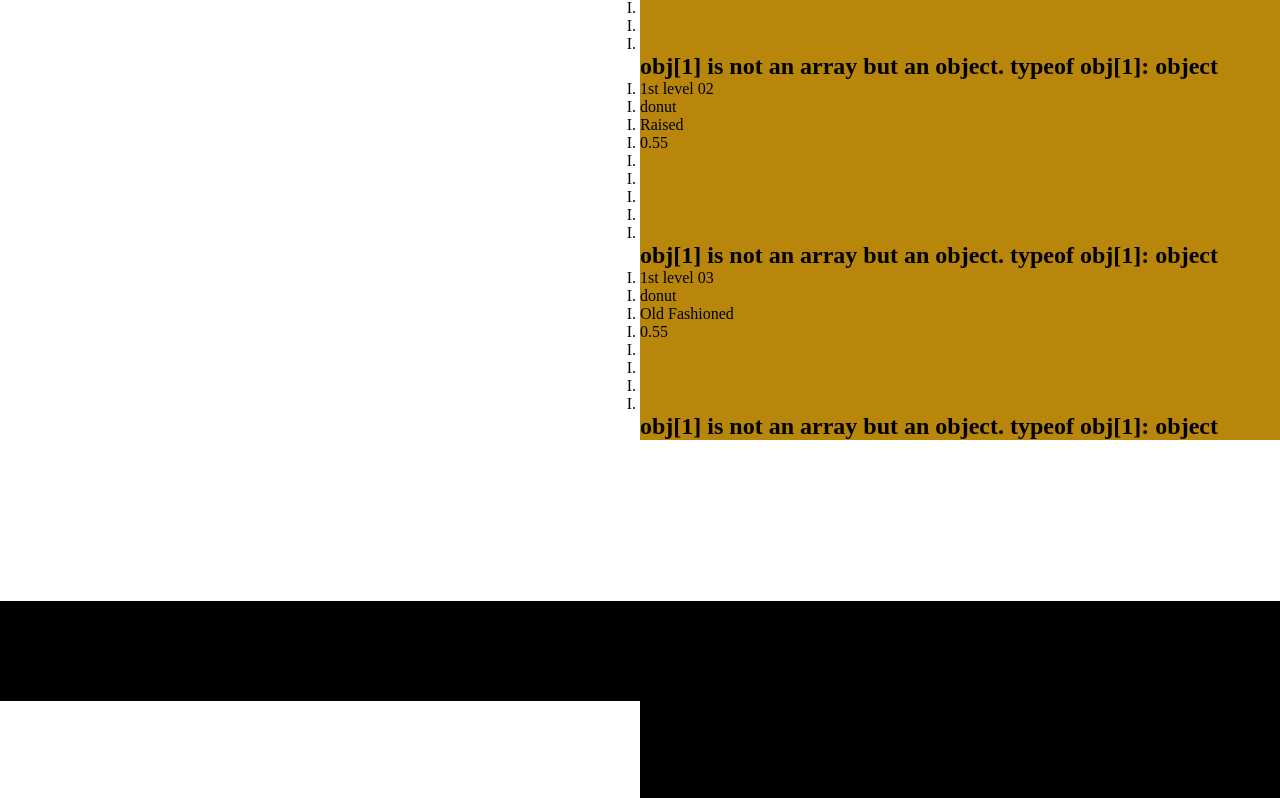
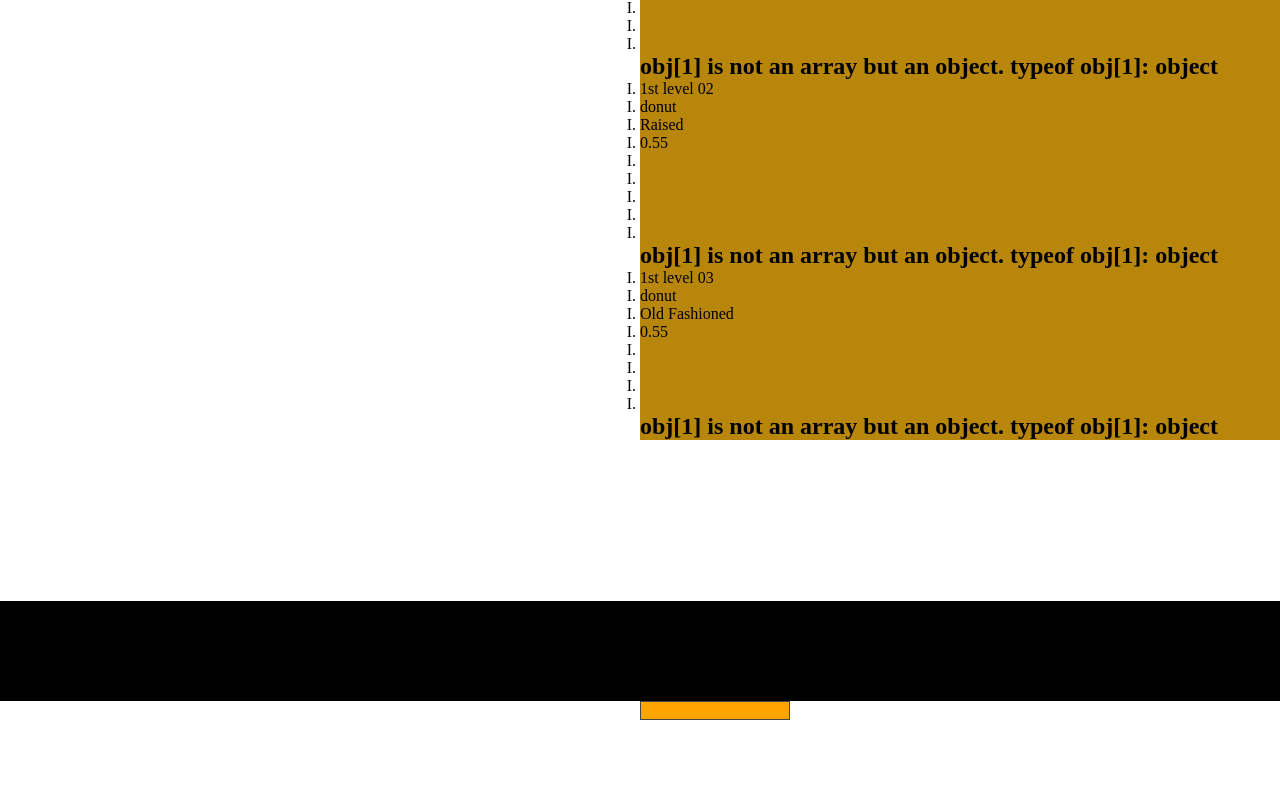
Before and after one commit to MeetYourCreator/reactjs-common-components, a React (Create React App) app: page / in a window 1280 px wide. Shown: the part 1999-2797 px from the top of the page. Built offline with nearby package versions, Linux system fonts and the light colour scheme.

Commit message:
develop Input component

```diff
--- a/src/App.tsx
+++ b/src/App.tsx
@@ -4,6 +4,7 @@ import { SearchBar } from './components/';
 import { DatePicker } from './components';
 import { List } from './components/';
 import { Toggle } from './components';
+import { Input } from './components/';
 import './App.css';
 
 export const App = () => {
@@ -31,6 +32,12 @@ export const App = () => {
         <div className="screenContainer toggle">
           <Toggle />
         </div>
+        <div className="screenContainer">
+          <Input type="text" />
+        </div>
+        <div className="screenContainer">
+          <Input type="text" />
+        </div>
       </section>
     </>
   );
--- /dev/null
+++ b/src/components/Input/Input.tsx
@@ -0,0 +1,45 @@
+import { useId } from 'react';
+import { InputProps } from './types';
+import './styles.css';
+
+export const Input = ({
+  type,
+  labelId,
+  name,
+  value,
+  defaultValue,
+  checked,
+  defaultChecked,
+  onChange,
+  autoComplete,
+  autoFocus,
+  disabled,
+  placeholder,
+  readOnly,
+  required,
+}: InputProps) => {
+  labelId = useId();
+
+  console.log(labelId);
+  return (
+    <>
+      <label htmlFor={labelId}>{name}</label>
+      <input
+        id={labelId}
+        type={type}
+        name={name}
+        value={value}
+        defaultValue={defaultValue}
+        checked={checked}
+        defaultChecked={defaultChecked}
+        onChange={onChange}
+        autoComplete={autoComplete}
+        autoFocus={autoFocus}
+        disabled={disabled}
+        placeholder={placeholder}
+        readOnly={readOnly}
+        required={required}
+      />
+    </>
+  );
+};
--- /dev/null
+++ b/src/components/Input/styles.css
@@ -0,0 +1,3 @@
+input {
+  background-color: orange;
+}
--- /dev/null
+++ b/src/components/Input/types.tsx
@@ -0,0 +1,18 @@
+import { ComponentProps } from '../types';
+
+export interface InputProps extends ComponentProps {
+  type: string;
+  labelId?: string;
+  name?: string;
+  value?: any;
+  defaultValue?: any;
+  checked?: boolean;
+  defaultChecked?: boolean;
+  onChange?: () => void;
+  autoComplete?: string;
+  autoFocus?: boolean;
+  disabled?: boolean;
+  placeholder?: string;
+  readOnly?: boolean;
+  required?: boolean;
+}
--- a/src/components/index.ts
+++ b/src/components/index.ts
@@ -1,6 +1,7 @@
 export { Button } from './Button/Button';
 export { Calendar } from './Calendar/Calendar';
 export { DatePicker } from './DatePicker/DatePicker';
+export { Input } from './Input/Input';
 export { List } from './List/List';
 export { ShowModalBtn as Modal } from './Modal/ShowModalBtn';
 export { SearchBar } from './SearchBar/SearchBar';
```
